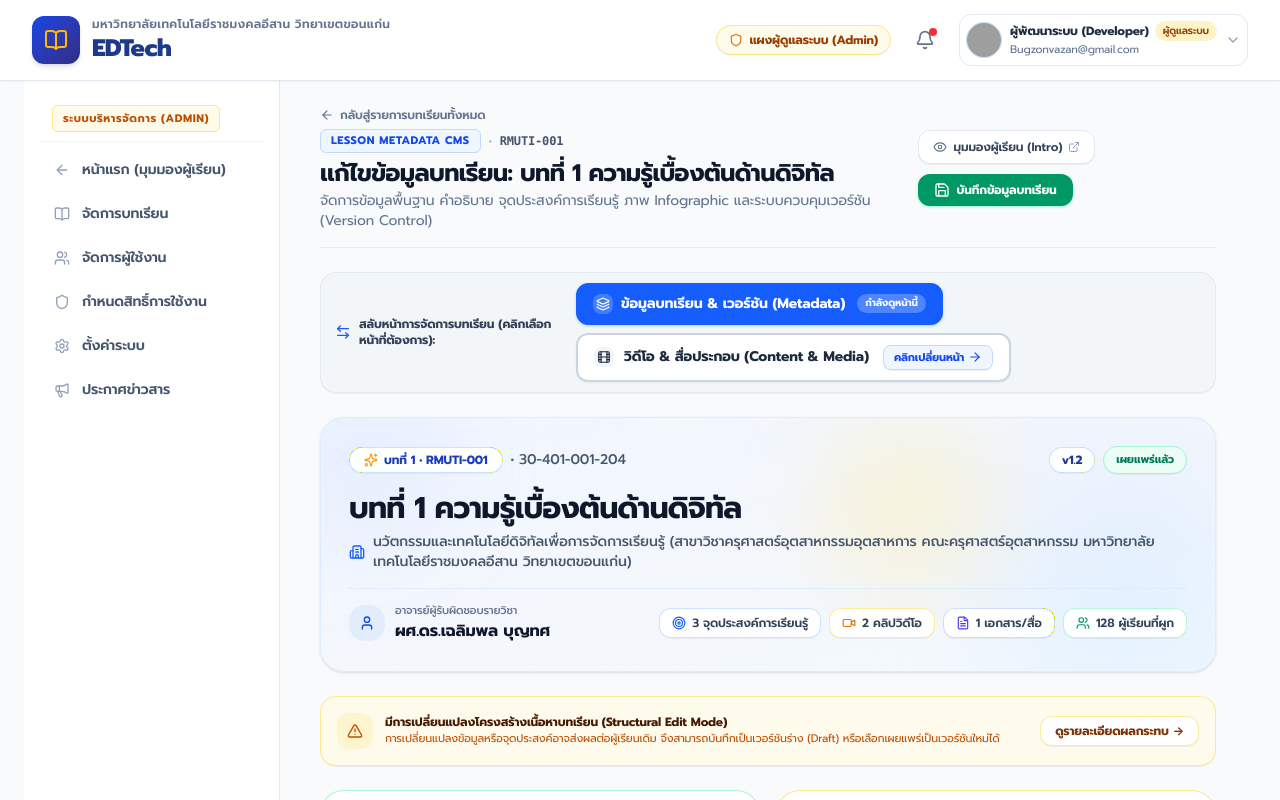
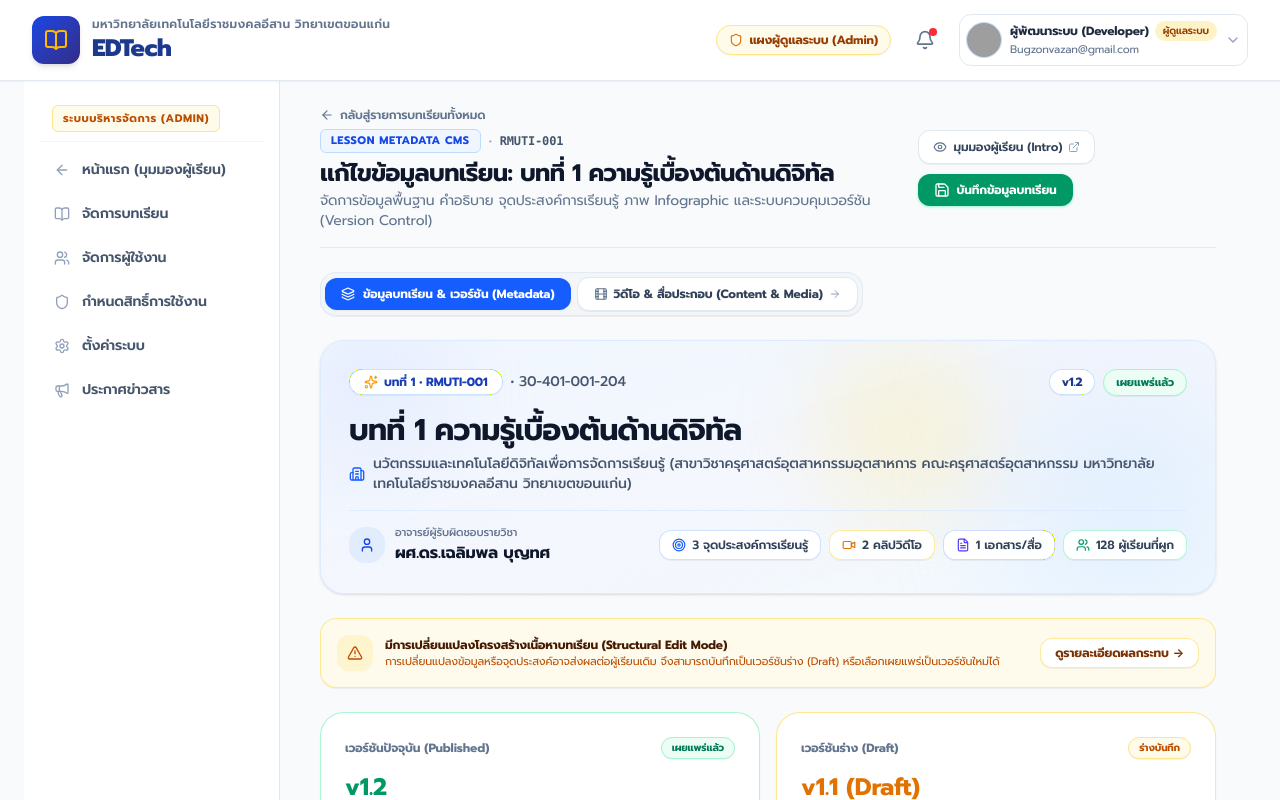
Before and after one commit to APrxp12/edtech-rmuti-lms, a Next.js app: page /admin/lessons/lsn-001/metadata in a window 1280 px wide. Shown: the top 800 px of the page. Built offline with nearby package versions, Linux system fonts and the light colour scheme; grey boxes are pictures that could not be loaded.

Commit message:
style(admin): refactor page switcher tabs into sleek compact single-row design

```diff
--- a/src/app/(admin)/admin/lessons/[id]/content/page.tsx
+++ b/src/app/(admin)/admin/lessons/[id]/content/page.tsx
@@ -263,41 +263,24 @@ export default function LessonContentEditorPage() {
         </div>
       </div>
 
-      {/* Tabs Navigation Switcher (Prominent Interactive Buttons) */}
-      <div className="bg-slate-100/90 p-2 sm:p-2.5 rounded-2xl border border-slate-200/90 flex flex-col sm:flex-row sm:items-center justify-between gap-2.5 shadow-2xs">
-        <div className="flex items-center gap-2 text-xs font-bold text-slate-700 px-1">
-          <ArrowLeftRight className="w-4 h-4 text-blue-600 shrink-0" />
-          <span>สลับหน้าการจัดการบทเรียน (คลิกเลือกหน้าที่ต้องการ):</span>
-        </div>
-
-        <div className="flex flex-wrap items-center gap-2">
+      {/* Compact Single-Row Segmented Tab Switcher */}
+      <div className="flex items-center">
+        <div className="inline-flex items-center p-1 bg-slate-100/90 rounded-2xl border border-slate-200/90 gap-1.5 shadow-2xs">
           {/* Tab 1: Metadata (Clickable Button to Switch) */}
           <Link
             href={`/admin/lessons/${lesson.id}/metadata`}
-            className="px-4 py-2.5 bg-white hover:bg-blue-50 text-slate-800 hover:text-blue-700 border-2 border-slate-300 hover:border-blue-500 rounded-xl text-xs sm:text-sm font-bold shadow-xs hover:shadow-md transition-all flex items-center gap-2.5 group cursor-pointer active:scale-98"
+            className="px-3.5 sm:px-4 py-2 bg-white hover:bg-blue-50/80 text-slate-700 hover:text-blue-700 border border-slate-200 hover:border-blue-400 rounded-xl text-xs font-bold shadow-2xs hover:shadow-xs transition-all flex items-center gap-1.5 group cursor-pointer"
             title="คลิกเพื่อสลับไปยังหน้าแก้ไขข้อมูลบทเรียนและเวอร์ชัน"
           >
-            <div className="w-5 h-5 rounded-lg bg-slate-100 group-hover:bg-blue-100 group-hover:text-blue-600 flex items-center justify-center transition">
-              <Layers className="w-3.5 h-3.5" />
-            </div>
+            <Layers className="w-3.5 h-3.5 text-slate-500 group-hover:text-blue-600 shrink-0 transition" />
             <span>ข้อมูลบทเรียน & เวอร์ชัน (Metadata)</span>
-            <span className="text-[11px] font-bold bg-blue-50 text-blue-700 border border-blue-200 group-hover:bg-blue-600 group-hover:text-white group-hover:border-blue-600 px-2.5 py-1 rounded-lg transition-all flex items-center gap-1 shadow-2xs ml-1">
-              <span>คลิกเปลี่ยนหน้า</span>
-              <ArrowRight className="w-3.5 h-3.5 group-hover:translate-x-0.5 transition-transform" />
-            </span>
+            <ArrowRight className="w-3 h-3 text-slate-400 group-hover:text-blue-600 group-hover:translate-x-0.5 transition" />
           </Link>
 
           {/* Tab 2: Content (Active) */}
-          <div
-            className="px-4 py-2.5 bg-blue-600 text-white rounded-xl text-xs sm:text-sm font-bold shadow-sm shadow-blue-200 flex items-center gap-2 border border-blue-600 select-none"
-          >
-            <div className="w-5 h-5 rounded-lg bg-white/20 flex items-center justify-center">
-              <Film className="w-3.5 h-3.5 text-white" />
-            </div>
+          <div className="px-3.5 sm:px-4 py-2 bg-blue-600 text-white rounded-xl text-xs font-bold shadow-xs flex items-center gap-2 select-none">
+            <Film className="w-3.5 h-3.5 text-white shrink-0" />
             <span>วิดีโอ & สื่อประกอบ (Content & Media)</span>
-            <span className="text-[10px] font-bold bg-white/25 text-white px-2 py-0.5 rounded-full ml-1">
-              กำลังดูหน้านี้
-            </span>
           </div>
         </div>
       </div>
--- a/src/app/(admin)/admin/lessons/[id]/metadata/page.tsx
+++ b/src/app/(admin)/admin/lessons/[id]/metadata/page.tsx
@@ -167,41 +167,24 @@ export default function LessonMetadataEditorPage() {
         </div>
       </div>
 
-      {/* Tabs Navigation Switcher (Prominent Interactive Buttons) */}
-      <div className="bg-slate-100/90 p-2 sm:p-2.5 rounded-2xl border border-slate-200/90 flex flex-col sm:flex-row sm:items-center justify-between gap-2.5 shadow-2xs">
-        <div className="flex items-center gap-2 text-xs font-bold text-slate-700 px-1">
-          <ArrowLeftRight className="w-4 h-4 text-blue-600 shrink-0" />
-          <span>สลับหน้าการจัดการบทเรียน (คลิกเลือกหน้าที่ต้องการ):</span>
-        </div>
-
-        <div className="flex flex-wrap items-center gap-2">
+      {/* Compact Single-Row Segmented Tab Switcher */}
+      <div className="flex items-center">
+        <div className="inline-flex items-center p-1 bg-slate-100/90 rounded-2xl border border-slate-200/90 gap-1.5 shadow-2xs">
           {/* Tab 1: Metadata (Active) */}
-          <div
-            className="px-4 py-2.5 bg-blue-600 text-white rounded-xl text-xs sm:text-sm font-bold shadow-sm shadow-blue-200 flex items-center gap-2 border border-blue-600 select-none"
-          >
-            <div className="w-5 h-5 rounded-lg bg-white/20 flex items-center justify-center">
-              <Layers className="w-3.5 h-3.5 text-white" />
-            </div>
+          <div className="px-3.5 sm:px-4 py-2 bg-blue-600 text-white rounded-xl text-xs font-bold shadow-xs flex items-center gap-2 select-none">
+            <Layers className="w-3.5 h-3.5 text-white shrink-0" />
             <span>ข้อมูลบทเรียน & เวอร์ชัน (Metadata)</span>
-            <span className="text-[10px] font-bold bg-white/25 text-white px-2 py-0.5 rounded-full ml-1">
-              กำลังดูหน้านี้
-            </span>
           </div>
 
           {/* Tab 2: Content (Clickable Button to Switch) */}
           <Link
             href={`/admin/lessons/${lesson.id}/content`}
-            className="px-4 py-2.5 bg-white hover:bg-blue-50 text-slate-800 hover:text-blue-700 border-2 border-slate-300 hover:border-blue-500 rounded-xl text-xs sm:text-sm font-bold shadow-xs hover:shadow-md transition-all flex items-center gap-2.5 group cursor-pointer active:scale-98"
+            className="px-3.5 sm:px-4 py-2 bg-white hover:bg-blue-50/80 text-slate-700 hover:text-blue-700 border border-slate-200 hover:border-blue-400 rounded-xl text-xs font-bold shadow-2xs hover:shadow-xs transition-all flex items-center gap-1.5 group cursor-pointer"
             title="คลิกเพื่อสลับไปยังหน้าจัดการวิดีโอและสื่อการสอน"
           >
-            <div className="w-5 h-5 rounded-lg bg-slate-100 group-hover:bg-blue-100 group-hover:text-blue-600 flex items-center justify-center transition">
-              <Film className="w-3.5 h-3.5" />
-            </div>
+            <Film className="w-3.5 h-3.5 text-slate-500 group-hover:text-blue-600 shrink-0 transition" />
             <span>วิดีโอ & สื่อประกอบ (Content & Media)</span>
-            <span className="text-[11px] font-bold bg-blue-50 text-blue-700 border border-blue-200 group-hover:bg-blue-600 group-hover:text-white group-hover:border-blue-600 px-2.5 py-1 rounded-lg transition-all flex items-center gap-1 shadow-2xs ml-1">
-              <span>คลิกเปลี่ยนหน้า</span>
-              <ArrowRight className="w-3.5 h-3.5 group-hover:translate-x-0.5 transition-transform" />
-            </span>
+            <ArrowRight className="w-3 h-3 text-slate-400 group-hover:text-blue-600 group-hover:translate-x-0.5 transition" />
           </Link>
         </div>
       </div>
```
